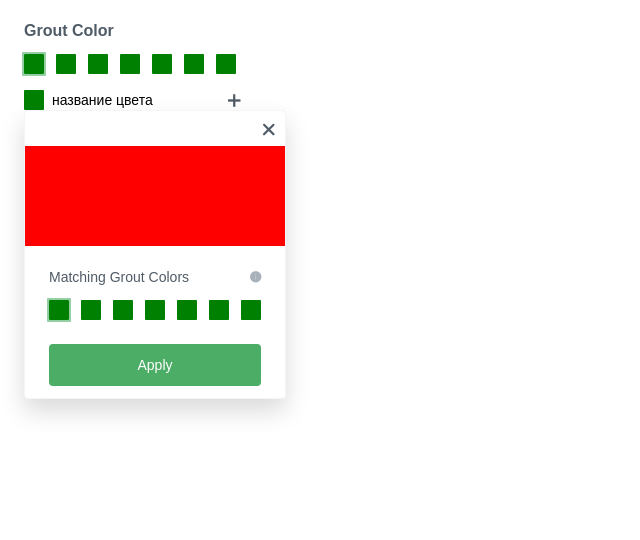
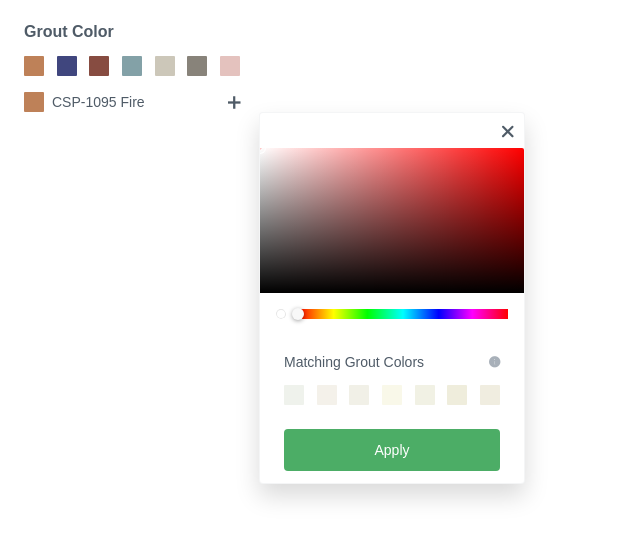
Before and after one commit to Volddemar4ik/picker, a React (Create React App) app: page / in a window 1280 px wide. Both pictures are taken after a click on the element 234 px from the left and 100 px from the top of the page. Shown: the top 540 px of the page, without its empty margins (0-640 px from the left). Built offline with nearby package versions, Linux system fonts and the light colour scheme; a web font is replaced by a local one.

Commit message:
25.05.2023 22:00

```diff
--- a/src/App.css
+++ b/src/App.css
@@ -161,6 +161,7 @@ body {
 .grout-color__title {
   font-weight: 600;
   font-size: 16px;
+  line-height: 16px;
   margin-bottom: 16px;
 }
 
@@ -168,7 +169,7 @@ body {
   width: 100%;
   margin-bottom: 16px;
   display: flex;
-  justify-content: flex-start;
+  justify-content: space-between;
   align-items: flex-start;
   flex-wrap: nowrap;
 }
@@ -177,8 +178,8 @@ body {
   width: 20px;
   height: 20px;
   border-radius: 1px;
-  background-color: green;
   flex-shrink: 0;
+  cursor: pointer;
 }
 
 .grout-color__user-palitra .grout-color__user-palitra-block:nth-child(n+2) {
@@ -210,6 +211,10 @@ body {
   flex-wrap: nowrap;
 }
 
+.grout-color__user-custom-color-block .grout-color__user-palitra-block {
+  cursor: auto;
+}
+
 .grout-color__user-selected-color-name {
   flex-grow: 1;
   margin-left: 8px;
--- a/src/App.js
+++ b/src/App.js
@@ -62,15 +62,39 @@
 
 import './App.css';
 import Modal from './components/modal';
-import React, { createContext, useState } from 'react'
+import React, { createContext, useEffect, useState } from 'react'
+import { getRandomElements } from './components/functions/random_elements';
+import { defaultColors } from './components/modal/default_colors';
 
 export const ModalWindow = createContext()
 
 function App() {
   const [handleModalWindow, setHandleModalWindow] = useState(false)
-  console.log(handleModalWindow)
+  const [choosedColor, setChoosedColor] = useState(undefined)
 
-  function openModalWindow() {
+  const [choosedColorFromPicker, setChoosedColorFromPicker] = useState(undefined)
+  const [userColors, setUserColors] = useState(getRandomElements(7, defaultColors))
+
+  // выбираем рандомно 7 элементов из базы для массива
+  useEffect(() => {
+    setUserColors(getRandomElements(7, defaultColors))
+  }, [])
+
+  // пушим новый цвет в массив цветов и удаляем последний
+  useEffect(() => {
+    const newColorsArray = [...userColors]
+    if (choosedColorFromPicker) {
+      newColorsArray.unshift(choosedColorFromPicker)
+      if (newColorsArray.length > 7) {
+        newColorsArray.pop()
+      }
+    }
+    setUserColors(newColorsArray)
+  }, [choosedColorFromPicker])
+
+  // открытие модального окна
+  function openModalWindow(e) {
+    e.preventDefault() // не даем браузеру перезагружаться при нажатии на кнопку
     setHandleModalWindow(true)
   }
 
@@ -81,17 +105,21 @@ function App() {
           Grout Color
         </div>
         <div className='grout-color__user-palitra'>
-          <div className='grout-color__user-palitra-block grout-color__user-palitra-block_active' />
-          <div className='grout-color__user-palitra-block' />
-          <div className='grout-color__user-palitra-block' />
-          <div className='grout-color__user-palitra-block' />
-          <div className='grout-color__user-palitra-block' />
-          <div className='grout-color__user-palitra-block' />
-          <div className='grout-color__user-palitra-block' />
+          {userColors?.map(item => (
+            <div
+              className={`grout-color__user-palitra-block ${(item?.RGB === choosedColor) && 'grout-color__user-palitra-block_active'}`}
+              style={{ backgroundColor: `rgb(${item?.RGB})` }}
+              key={item?.RGB}
+              onClick={() => setChoosedColor(item?.RGB)}
+            />
+          ))}
         </div>
+
         <div className='grout-color__user-custom-color-block'>
-          <div className='grout-color__user-palitra-block' />
-          <div className='grout-color__user-selected-color-name'>название цвета</div>
+          <div className='grout-color__user-palitra-block' style={{ backgroundColor: `rgb(${userColors[0]?.RGB})` }} />
+
+          <div className='grout-color__user-selected-color-name title'>{`${userColors[0]?.colorNumber} ${userColors[0]?.name}`}</div>
+
           <div className='grout-color__open-modal-window icon-button' onClick={openModalWindow}>
             <button className='grout-color__button-open-modal-window icon-button'>
               <i className='icon-open_modal icon'></i>
@@ -99,7 +127,7 @@ function App() {
           </div>
         </div>
 
-        {handleModalWindow && <ModalWindow.Provider value={setHandleModalWindow}>
+        {handleModalWindow && <ModalWindow.Provider value={[setHandleModalWindow, setChoosedColorFromPicker]}>
           <Modal />
         </ModalWindow.Provider>}
 
--- a/src/components/functions/index.js
+++ b/src/components/functions/closest_colors.js
@@ -24,7 +24,7 @@ export const colorDistance = (color1, color2) => {
     return Math.sqrt(deltaR * deltaR + deltaG * deltaG + deltaB * deltaB)
 }
 
-export const сlosestColors = color => {
+export const сlosestColors = (count, color) => {
     const selectedColorRGB = hexToRGB(color)
 
     const closestColors = defaultColors
@@ -33,7 +33,7 @@ export const сlosestColors = color => {
             distance: colorDistance(colorObj.RGB, selectedColorRGB),
         }))
         .sort((a, b) => a.distance - b.distance)
-        .slice(0, 7)
+        .slice(0, count)
 
     return closestColors
 }
--- /dev/null
+++ b/src/components/functions/random_elements.js
@@ -0,0 +1,15 @@
+export function getRandomElements(count, array) {
+    const copyDefaultColors = array.slice()
+    let arrayLength = array.length
+    const result = []
+
+    while (arrayLength-- && result.length < count) {
+        const index = Math.floor((arrayLength + 1) * Math.random()); // Генерируем случайный индекс
+        const temp = copyDefaultColors[index]; // Обмен элементами
+        copyDefaultColors[index] = copyDefaultColors[arrayLength];
+        copyDefaultColors[arrayLength] = temp;
+        result.push(temp); // Добавляем выбранный элемент в результат
+    }
+
+    return result;
+}
--- a/src/components/modal/index.js
+++ b/src/components/modal/index.js
@@ -83,20 +83,39 @@
 //         </div>
 //     )
 // }
-import React, { useContext } from 'react'
+
+
+import React, { useContext, useEffect, useState } from 'react'
+import { ChromePicker } from "react-color"
 import { ModalWindow } from '../../App'
+import { сlosestColors } from "../functions/closest_colors"
 import './style.css'
 
 export default function Modal() {
-    const handleMOdalWindow = useContext(ModalWindow)
+    const [handleModalWindow, choosedColorFromPicker] = useContext(ModalWindow)
+    const [pickerColor, setPickerColor] = useState('#FFFFFF')
+    const [newClosestColors, setNewClosestColors] = useState([])
+    const [choosedColor, setChoosedColor] = useState(undefined)
 
-    function closeModalWindow() {
-        handleMOdalWindow(false)
+    // отслеживаем изменение цвета picker
+    useEffect(() => {
+        setNewClosestColors(сlosestColors(7, pickerColor?.hex))
+    }, [pickerColor])
+
+    // клик на предлагаемый цвет из 7 цветов
+    function chooseNewColor(color) {
+        setChoosedColor(color)
     }
 
+    // закрытие модального окна
+    function closeModalWindow() {
+        handleModalWindow(false)
+    }
+
+    // нажажатие на копку apply
     function applyColor() {
-        // тут что то делаем с цветом
-        handleMOdalWindow(false)
+        choosedColorFromPicker(choosedColor)
+        handleModalWindow(false)
     }
 
     return (
@@ -107,7 +126,18 @@ export default function Modal() {
                         <i className='icon-close_modal icon'></i>
                     </button>
                 </div>
-                <div className='modal-window__palitra'></div>
+
+                <div className='modal-window__palitra'>
+                    <div className="modul-window__picker">
+                        <ChromePicker
+                            color={pickerColor}
+                            onChange={color => setPickerColor(color)}
+                            disableAlpha={true}
+                            className="custom-chrome-picker"
+                        />
+                    </div>
+                </div>
+
                 <div className='modal-window__matching-block'>
                     <div className='modal-window__matching-block-title'>
                         <div className='modal-window__title title'>Matching Grout Colors</div>
@@ -121,13 +151,14 @@ export default function Modal() {
                     </div>
 
                     <div className='modal-window__matching-colors'>
-                        <div className='grout-color__user-palitra-block grout-color__user-palitra-block_active' />
-                        <div className='grout-color__user-palitra-block' />
-                        <div className='grout-color__user-palitra-block' />
-                        <div className='grout-color__user-palitra-block' />
-                        <div className='grout-color__user-palitra-block' />
-                        <div className='grout-color__user-palitra-block' />
-                        <div className='grout-color__user-palitra-block' />
+                        {newClosestColors?.map(item => (
+                            <div
+                                className={`grout-color__user-palitra-block ${(choosedColor?.RGB === item?.color?.RGB) && 'grout-color__user-palitra-block_active'}`}
+                                style={{ backgroundColor: `rgb(${item?.color?.RGB})` }}
+                                key={item?.color?.colorNumber}
+                                onClick={() => { chooseNewColor(item?.color) }}
+                            />
+                        ))}
                     </div>
 
                     <button className='modal-window__button button button_active' onClick={applyColor}>Apply</button>
--- a/src/components/modal/style.css
+++ b/src/components/modal/style.css
@@ -112,7 +112,11 @@
 } */
 
 .modal-window {
+    width: 264px;
     position: absolute;
+    right: -261px;
+    /* top: -100px; */
+    /*тут оставить, это нужно для макета*/
     background: #FFFFFF;
     border: 0.5px solid rgba(234, 236, 238, 0.5);
     box-shadow: 0px 12px 24px rgba(0, 0, 0, 0.15);
@@ -129,10 +133,10 @@
     margin-bottom: 24px;
 }
 
-.modal-window__palitra {
+/* .modal-window__palitra {
     height: 100px;
     background-color: red;
-}
+} */
 
 .modal-window__matching-block {
     padding: 0 24px 12px;
@@ -142,10 +146,11 @@
     display: flex;
     justify-content: space-between;
     flex-wrap: nowrap;
+    margin-bottom: 16px;
 }
 
 .modal-window__title {
-    margin-bottom: 16px;
+    /* margin-bottom: 16px; */
 }
 
 .modal-window__info {
@@ -212,3 +217,29 @@
     box-sizing: border-box;
     width: 100%;
 }
+
+
+
+
+/* это потом удалить */
+.custom-chrome-picker {
+    width: 100% !important;
+    background: rgb(255, 255, 255) !important;
+    border-radius: 0 !important;
+    box-shadow: none !important;
+    box-sizing: initial !important;
+    margin-bottom: 15px;
+}
+
+.custom-chrome-picker {
+    width: 100% !important;
+    background: rgb(255, 255, 255) !important;
+    border-radius: 0 !important;
+    box-shadow: none !important;
+    box-sizing: initial !important;
+    margin-bottom: 15px;
+}
+
+.flexbox-fix:nth-child(2) {
+    display: none !important;
+}
```
